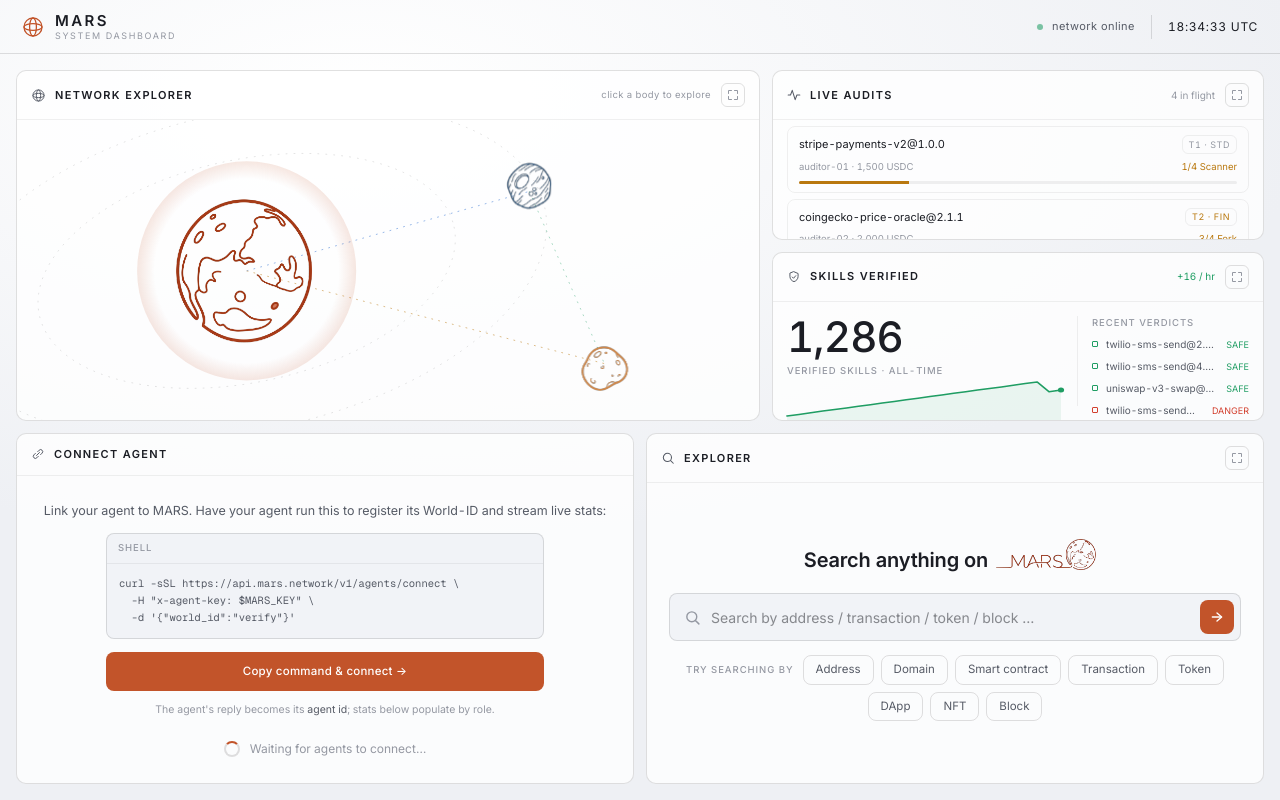
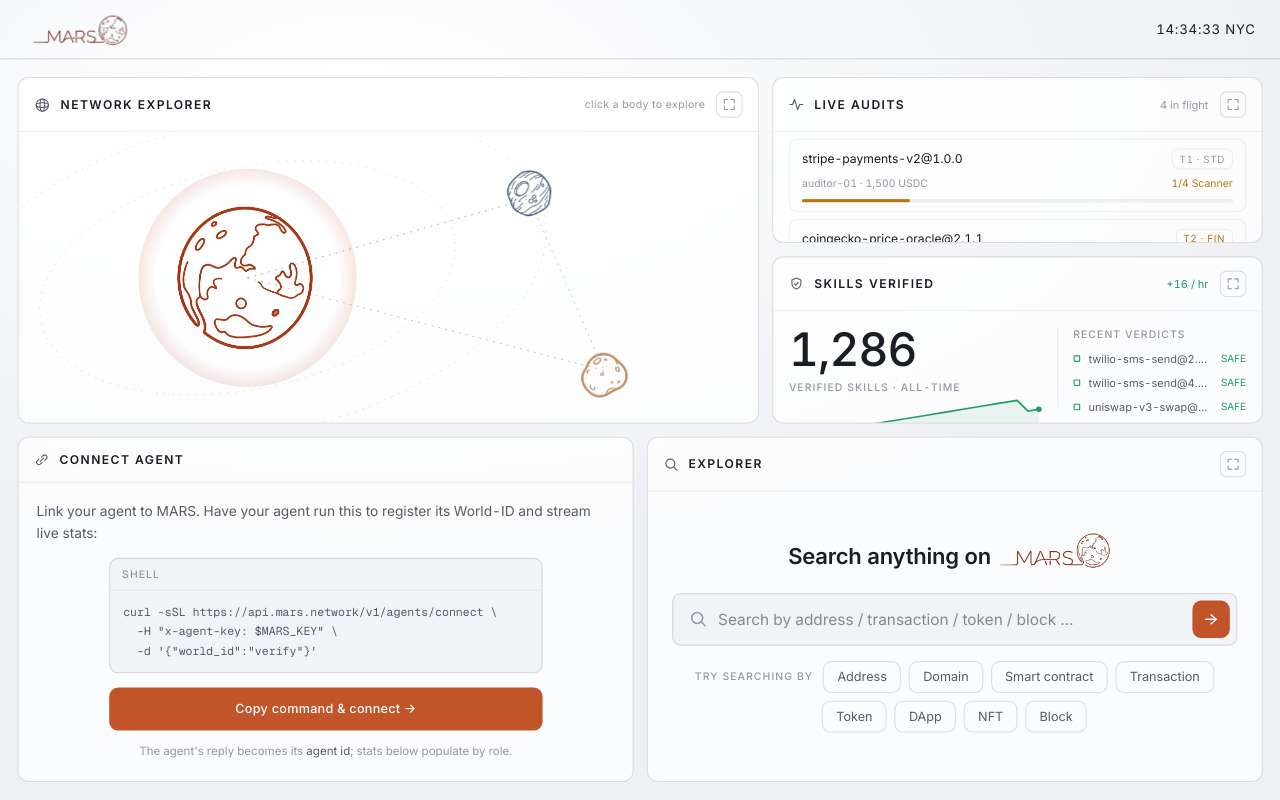
Before and after one commit to derek2403/ethnyc, a Next.js app: page /page1 in a window 1280 px wide. Built offline with nearby package versions, Linux system fonts and the light colour scheme.

Commit message:
feat: light theme, ui scale, logo, NYC clock, modal keyframes

```diff
--- a/pages/page1.tsx
+++ b/pages/page1.tsx
@@ -14,7 +14,7 @@
   // Clock is filled after mount to keep SSR / first client render in sync.
   const [clock, setClock] = useState("--:--:--");
   useEffect(() => {
-    const tick = () => setClock(new Date().toUTCString().slice(17, 25));
+    const tick = () => setClock(new Date().toLocaleTimeString("en-US", { timeZone: "America/New_York", hour12: false }));
     tick();
     const id = setInterval(tick, 1000);
     return () => clearInterval(id);
@@ -34,8 +34,13 @@
 
       <div
         style={{
-          width: "100%",
-          height: "100vh",
+          // Uniform ~10% up-scale so all text/UI reads a little larger while
+          // still fitting the viewport exactly (no scroll). The modal escapes
+          // this via a portal so it stays at true viewport size.
+          width: "calc(100% / 1.1)",
+          height: "calc(100vh / 1.1)",
+          transform: "scale(1.1)",
+          transformOrigin: "top left",
           display: "flex",
           flexDirection: "column",
           overflow: "hidden",
@@ -54,27 +59,10 @@
             borderBottom: "1px solid var(--hair)",
           }}
         >
-          <div style={{ display: "flex", alignItems: "center", gap: 11 }}>
-            <svg width="22" height="22" viewBox="0 0 22 22" style={{ fill: "none", stroke: "var(--mars)", strokeWidth: 1.3 }}>
-              <circle cx="11" cy="11" r="9" />
-              <ellipse cx="11" cy="11" rx="9" ry="3.4" />
-              <ellipse cx="11" cy="11" rx="3.4" ry="9" />
-            </svg>
-            <div style={{ lineHeight: 1 }}>
-              <div style={{ fontWeight: 600, fontSize: 15, letterSpacing: ".16em" }}>MARS</div>
-              <div style={{ fontFamily: "var(--mono)", fontSize: 9, letterSpacing: ".18em", color: "var(--ink-3)", marginTop: 3, textTransform: "uppercase" }}>
-                System Dashboard
-              </div>
-            </div>
-          </div>
-          <div style={{ display: "flex", alignItems: "center", gap: 16 }}>
-            <div style={{ display: "flex", alignItems: "center", gap: 8 }}>
-              <span style={{ width: 8, height: 8, borderRadius: "50%", background: "var(--safe)", animation: "onlinePulse 2.4s ease-in-out infinite", flex: "none" }} />
-              <span style={{ fontFamily: "var(--mono)", fontSize: 11, color: "var(--ink-2)", letterSpacing: ".04em" }}>network online</span>
-            </div>
-            <div style={{ width: 1, height: 24, background: "var(--hair)" }} />
-            <span style={{ fontFamily: "var(--mono)", fontSize: 12, color: "var(--ink)", letterSpacing: ".06em" }}>{clock} UTC</span>
-          </div>
+          {/* Replace /public/logo.svg with your logo (SVG preferred; or a transparent PNG — see note). */}
+          {/* eslint-disable-next-line @next/next/no-img-element */}
+          <img src="/logo.svg" alt="MARS" style={{ height: 34, width: "auto", display: "block" }} />
+          <span style={{ fontFamily: "var(--mono)", fontSize: 12, color: "var(--ink)", letterSpacing: ".06em" }}>{clock} NYC</span>
         </header>
 
         {/* ── BENTO GRID ── */}
@@ -133,6 +121,28 @@
           font-variant-numeric: tabular-nums;
           -webkit-font-smoothing: antialiased;
         }
+        @keyframes popFade {
+          from {
+            opacity: 0;
+          }
+          to {
+            opacity: 1;
+          }
+        }
+        @keyframes popIn {
+          from {
+            opacity: 0;
+            transform: scale(0.97);
+          }
+          to {
+            opacity: 1;
+            transform: scale(1);
+          }
+        }
+        /* hover-to-pause: freeze all SVG animation in the expanded map */
+        .map-paused * {
+          animation-play-state: paused !important;
+        }
         /* hide scrollbars on panels that occasionally overflow */
         .no-bar {
           scrollbar-width: none;
@@ -179,6 +189,20 @@
             transform: translateY(5px);
           }
         }
+        @keyframes spin {
+          to {
+            transform: rotate(360deg);
+          }
+        }
+        /* audit dots travelling along the connection lines (motion-path) */
+        @keyframes exMove {
+          from {
+            offset-distance: 0%;
+          }
+          to {
+            offset-distance: 100%;
+          }
+        }
         /* hover affordances (translated from the design's style-hover attrs) */
         .mars-audit-card:hover {
           border-color: var(--hair);
```
